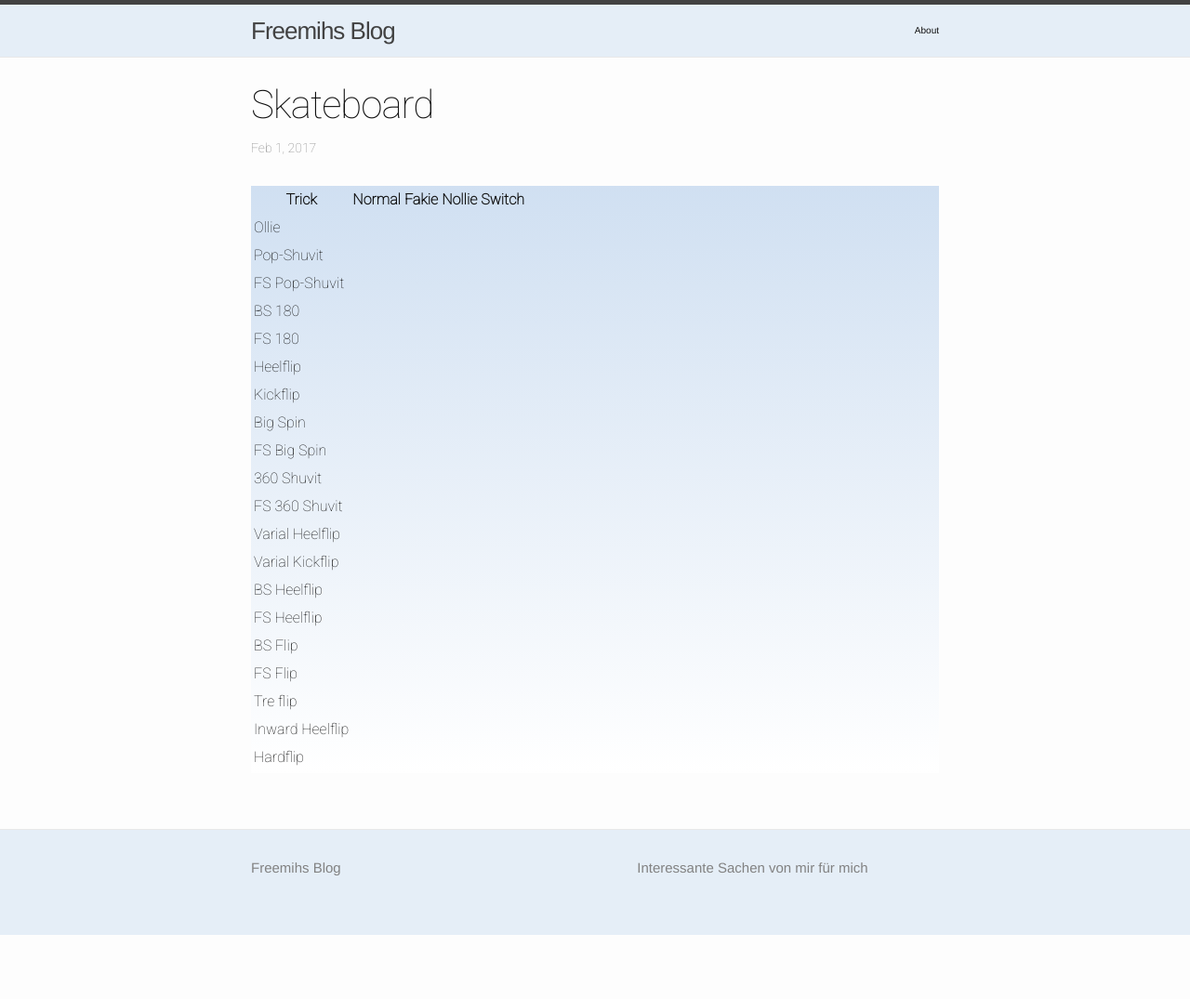
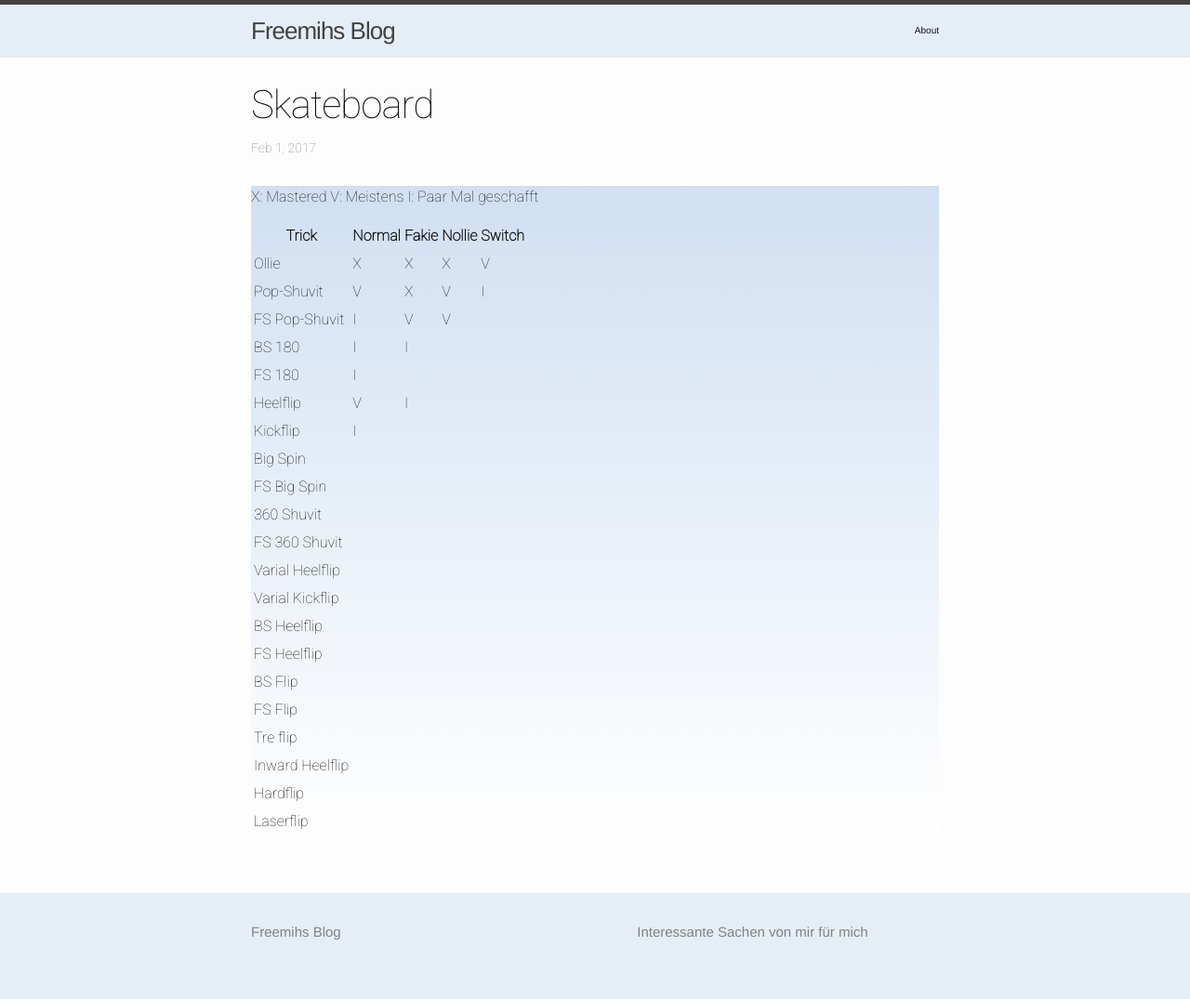
Before and after one commit to freemih/freemih.github.io, a Jekyll site: the page built from _posts/2017-02-01-Skateboard.markdown, in a window 1280 px wide. Shown: the whole page at 93% size. Built offline with Jekyll 4.4.1, drawn with Linux system fonts in a browser that asks for light colours; before the commit the page ends 1006 px from its top, so only the background shows below that.

Commit message:
Update 2017-02-01-Skateboard.markdown

```diff
--- a/_posts/2017-02-01-Skateboard.markdown
+++ b/_posts/2017-02-01-Skateboard.markdown
@@ -3,6 +3,10 @@ layout: post
 title:  "Skateboard"
 date:   2017-02-01 14:53:54 -0500
 ---
+
+X: Mastered
+V: Meistens
+I: Paar Mal geschafft
 
 <table>
   <tr>
@@ -15,43 +19,43 @@ date:   2017-02-01 14:53:54 -0500
   <tr>
     <td>Ollie</td>
     <td>
-
+      X
     </td>
     <td>
-
+      X
     </td>
     <td>
-
+      X
     </td>
     <td>
-
+      V
     </td>
   </tr><tr> </tr>
   <tr>
     <td>Pop-Shuvit</td>
     <td>
-
+      V
     </td>
     <td>
-
+      X
     </td>
     <td>
-
+      V
     </td>
     <td>
-
+      I
     </td>
   </tr><tr> </tr>
   <tr>
     <td>FS Pop-Shuvit</td>
     <td>
-
+      I
     </td>
     <td>
-
+      V
     </td>
     <td>
-
+      V
     </td>
     <td>
 
@@ -60,10 +64,10 @@ date:   2017-02-01 14:53:54 -0500
   <tr>
     <td>BS 180</td>
     <td>
-
+      I
     </td>
     <td>
-
+      I
     </td>
     <td>
 
@@ -75,7 +79,7 @@ date:   2017-02-01 14:53:54 -0500
   <tr>
     <td>FS 180</td>
     <td>
-
+      I
     </td>
     <td>
 
@@ -90,10 +94,10 @@ date:   2017-02-01 14:53:54 -0500
   <tr>
     <td>Heelflip</td>
     <td>
-
+      V
     </td>
     <td>
-
+      I
     </td>
     <td>
 
@@ -105,7 +109,7 @@ date:   2017-02-01 14:53:54 -0500
   <tr>
     <td>Kickflip</td>
     <td>
-
+      I
     </td>
     <td>
 
@@ -312,4 +316,19 @@ date:   2017-02-01 14:53:54 -0500
 
     </td>
   </tr><tr> </tr>
+  <tr>
+    <td>Laserflip</td>
+    <td>
+
+    </td>
+    <td>
+
+    </td>
+    <td>
+
+    </td>
+    <td>
+
+    </td>
+  </tr><tr> </tr>
 </table>
```
